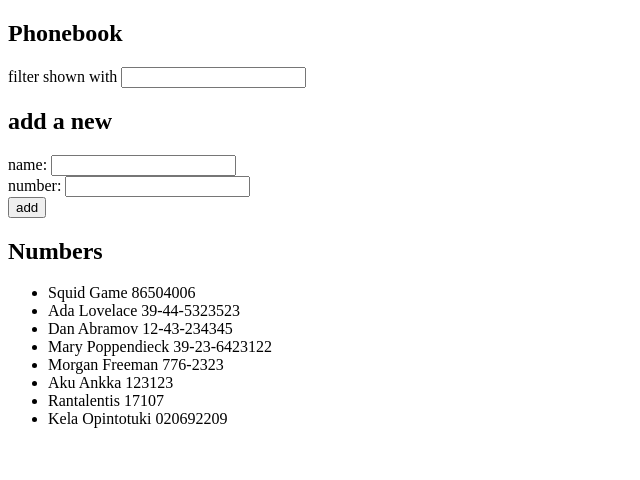
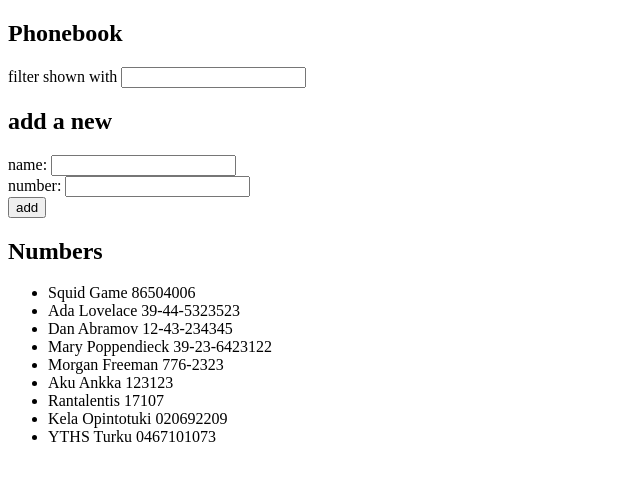
Before and after one commit to yasmnr/FSO, a React (Vite) app in the folder osa2/puhelinluettelo/: page / in a window 1280 px wide. Shown: the top 480 px of the page, without its empty margins (0-640 px from the left). Built offline with nearby package versions, Linux system fonts and the light colour scheme; data requests are answered from the project's data file.

Commit message:
exercise 2.13 puhelinluettelo step8

```diff
--- a/osa2/puhelinluettelo/db.json
+++ b/osa2/puhelinluettelo/db.json
@@ -39,6 +39,11 @@
       "id": "8d5a",
       "name": "Kela Opintotuki",
       "number": "020692209"
+    },
+    {
+      "id": "a6b7",
+      "name": "YTHS Turku",
+      "number": "0467101073"
     }
   ]
 }
--- a/osa2/puhelinluettelo/src/App.jsx
+++ b/osa2/puhelinluettelo/src/App.jsx
@@ -1,5 +1,6 @@
 import { useState, useEffect } from 'react'
 import axios from 'axios'
+import personService from './services/persons'
 
 const ContactForm = (props) => {
     return (
@@ -42,10 +43,10 @@
     const [searchTerm, setSearchTerm] = useState('')
 
     useEffect(()=>{
-        axios
-            .get('http://localhost:3001/persons')
-            .then(response => {
-                setPersons (response.data)
+        personService
+            .getAll()
+            .then(resPersons => {
+                setPersons(resPersons)
             })
     }, [])
 
@@ -56,12 +57,12 @@
             return
         }
         const contact = {name:newName, number:newNumber}
-        setPersons(persons.concat(contact))
-        setNewName('')
-        setNewNumber('')
-        axios
-            .post('http://localhost:3001/persons', contact)
-            .then(response => {
+        personService
+            .create(contact)
+            .then(returnedPerson => {
+                setPersons(persons.concat(returnedPerson))
+                setNewName('')
+                setNewNumber('')
             })
     }
 
--- /dev/null
+++ b/osa2/puhelinluettelo/src/services/persons.js
@@ -0,0 +1,25 @@
+import axios from 'axios'
+const baseUrl = 'http://localhost:3001/persons'
+
+const getAll = () => {
+    const request = axios.get(baseUrl)
+    return request.then(response => {
+        return response.data
+    })
+}
+
+const create = newObject => {
+    const request = axios.post(baseUrl, newObject)
+    return request.then(response => response.data)
+}
+
+const update = (id, newObject) => {
+    const request = axios.put(`${baseUrl}/${id}`, newObject)
+    return request.then(response => response.data)
+}
+
+export default {
+    getAll: getAll,
+    create: create,
+    update: update
+}
```
